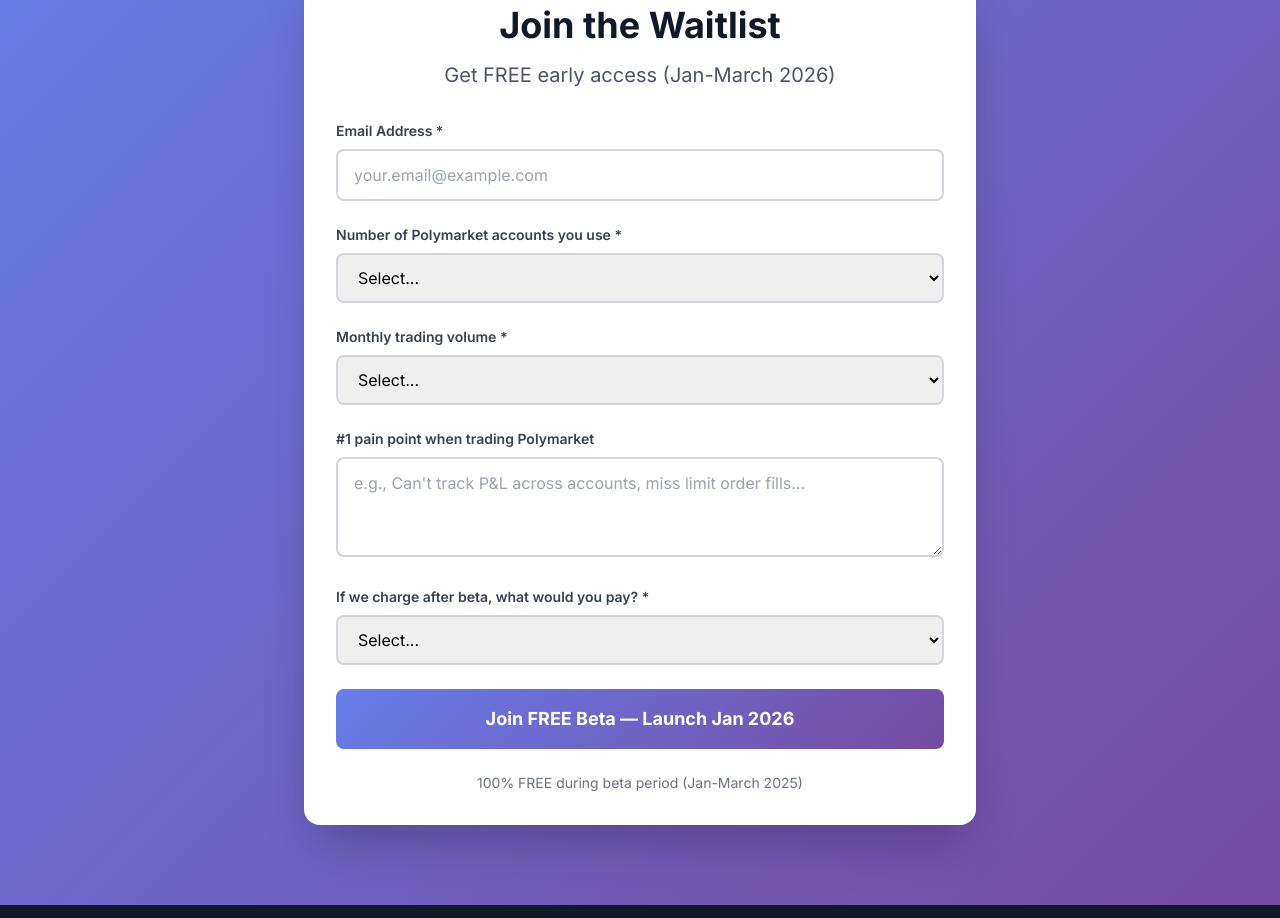
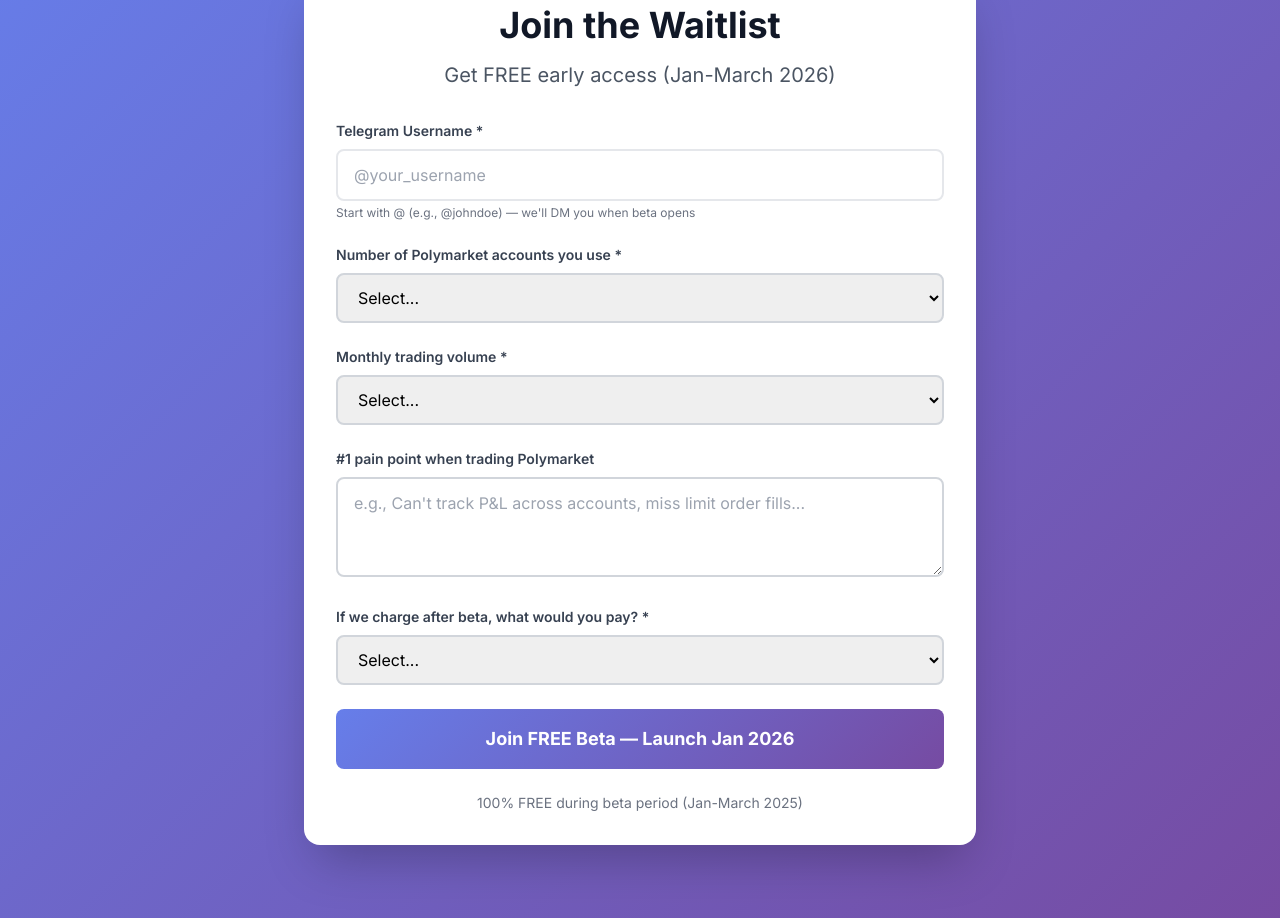
Before and after one commit to Dizolot/polymarket-landing, a plain HTML site: page index.html in a window 1280 px wide. Shown: the part 5320-6238 px from the top of the page. Drawn offline with nearby package versions, Linux system fonts and the light colour scheme.

Commit message:
Email -> Telegram

```diff
--- a/index.html
+++ b/index.html
@@ -514,15 +514,19 @@
                 <form id="waitlist-form" class="space-y-6">
                     <div>
                         <label class="block text-sm font-semibold text-gray-700 mb-2">
-                            Email Address *
-                        </label>
-                        <input
-                            type="email"
-                            name="email"
-                            required
-                            placeholder="your.email@example.com"
-                            class="w-full px-4 py-3 rounded-lg border-2 border-gray-300 focus:border-purple-500 focus:ring-2 focus:ring-purple-200 outline-none transition"
-                        />
+    Telegram Username *
+</label>
+<input
+    type="text"
+    name="telegram"
+    required
+    placeholder="@your_username"
+    pattern="^@?[a-zA-Z0-9_]{5,32}$"
+    class="w-full px-4 py-3 rounded-lg border-2 border-gray-300..."
+/>
+<p class="text-xs text-gray-500 mt-1">
+    Start with @ (e.g., @johndoe) — we'll DM you when beta opens
+</p>
                     </div>
 
                     <div>
@@ -607,7 +611,7 @@
                         You're on the list!
                     </h3>
                     <p class="text-gray-600">
-                        We'll email you when beta opens in January 2026.
+                        We'll DM you on Telegram when beta opens in January 2026.
                     </p>
                 </div>
             </div>
```
